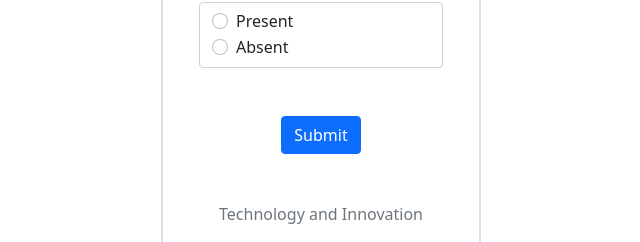
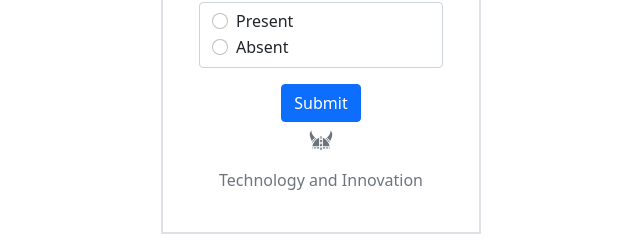
Before and after one commit to Rajkumar-Rajar/TechTalkMonitoring-React, a React (Create React App) app: page / in a window 1280 px wide. Shown: the part 568-810 px from the top of the page, without its empty margins (319-959 px from the left). Built offline with nearby package versions, Linux system fonts and the light colour scheme; no server answers.

Commit message:
add changes

```diff
--- a/src/components/AdminLogin.js
+++ b/src/components/AdminLogin.js
@@ -4,8 +4,9 @@ import bootstrap_style from './style';
 import { ToastContainer, toast } from 'react-toastify';
 import 'react-toastify/dist/ReactToastify.css';
 import { useNavigate } from 'react-router-dom';
-import { BsMoonStars} from "react-icons/bs";
-import { MdOutlineWbSunny} from "react-icons/md";
+import { BsMoonStars } from "react-icons/bs";
+import { MdOutlineWbSunny } from "react-icons/md";
+import { GiVikingHelmet } from "react-icons/gi";
 
 function AdminLogin() {
     const navigate = useNavigate();
@@ -166,12 +167,15 @@ function AdminLogin() {
                         Submit
                     </button>
                 </div>
-                        <p class="text-capitalized text-center text-secondary">Technology and Innovation</p>
+                <div className="">
+                    <p class="text-center text-secondary"><GiVikingHelmet className='fs-4' /></p>
+                    <p class="text-capitalized text-center text-secondary">Technology and Innovation</p>
+                </div>
 
                 <ToastContainer />
             </div>
         </div>
-    );
+    )
 }
 
 export default AdminLogin;
--- a/src/components/Form.js
+++ b/src/components/Form.js
@@ -2,8 +2,9 @@ import React, { useEffect, useState } from 'react';
 import { ToastContainer, toast } from 'react-toastify';
 import 'react-toastify/dist/ReactToastify.css';
 import FormData from './FormData';
-import { BsMoonStars} from "react-icons/bs";
-import { MdOutlineWbSunny} from "react-icons/md";
+import { BsMoonStars } from "react-icons/bs";
+import { MdOutlineWbSunny } from "react-icons/md";
+import { GiVikingHelmet } from "react-icons/gi";
 import { Link } from 'react-router-dom';
 function Form() {
     const [bg_color, setbg_color] = useState(true);
@@ -26,30 +27,31 @@ function Form() {
             .then((res) => (setData(res),
                 console.log(res)
             ))
-    },[])
+    }, [])
 
     // https://6502bc67a0f2c1f3faeac85b.mockapi.io/talk
 
     const apiCall = async () => {
         setsubmite_validation(true);
 
-        if (name && emp_id && status ) {
+        if (name && emp_id && status) {
 
 
             const chech_emp = await data.filter((item) =>
                 parseInt(item.emp_id) == parseInt(emp_id)
             )
 
-            if(chech_emp[0]){
+            if (chech_emp[0]) {
                 toast.error("already-registered",
-                 { autoClose: 1000,
+                    {
+                        autoClose: 1000,
                         onClose: () => {
                             window.location.reload();
                         },
                     })
 
             }
-            else{
+            else {
                 const post_data = {
                     method: 'POST',
 
@@ -57,7 +59,7 @@ function Form() {
                         name: name,
                         emp_id: emp_id,
                         status: status,
-                    reason: reason ?reason :"Network issue",
+                        reason: reason ? reason : "Network issue",
                     }),
 
                     headers: {
@@ -71,7 +73,7 @@ function Form() {
                         toast.success('submited', {
                             autoClose: 1000,
                             onClose: () =>
-                           ( window.location.reload() )
+                                (window.location.reload())
                         });
                     })
                     .catch((error) => {
@@ -106,7 +108,7 @@ function Form() {
                             id="flexSwitchCheckChecked"
                             onClick={() => {setbg_color(!bg_color) }}
                         /> */}
-                      {bg_color ?  <MdOutlineWbSunny  className='fs-4'  onClick={() => {setbg_color(!bg_color) }}/> : <BsMoonStars  className='text-light fs-4'  onClick={() => {setbg_color(!bg_color) }}/> }
+                        {bg_color ? <MdOutlineWbSunny className='fs-4' onClick={() => { setbg_color(!bg_color) }} /> : <BsMoonStars className='text-light fs-4' onClick={() => { setbg_color(!bg_color) }} />}
                     </div>
 
                     <div class="col-auto form-check form-switch d-flex justify-content-end my-3">
@@ -290,7 +292,7 @@ function Form() {
                     </div>
                 )}
 
-                <div className="d-flex justify-content-center my-5">
+                <div className="d-flex justify-content-center mt-3 mb-1">
                     <button
                         type="submit"
                         class="btn btn-primary"
@@ -300,8 +302,13 @@ function Form() {
                     >
                         Submit
                     </button>
+
                 </div>
+                <div className="">
+                    <p class="text-center text-secondary"><GiVikingHelmet className='fs-4' /></p>
                     <p class="text-capitalized text-center text-secondary">Technology and Innovation</p>
+                </div>
+
 
                 <ToastContainer />
             </div>
--- a/src/components/FormData.js
+++ b/src/components/FormData.js
@@ -48,15 +48,6 @@ function FormData() {
 
 
 
-
-    const email = () => {
-
-        alert("p")
-        const subject = "user data employee"
-        const body = data
-        window.location.href = `mailto:mtrsecondary@gmail.com?subject=${encodeURIComponent(subject)}&body=${encodeURIComponent(body)}`;
-    }
-
     const clear_data = () => {
 
         const ok = confirm("you want clear data")
@@ -70,6 +61,7 @@ function FormData() {
             }
 
             for (var i = 0; i < data.length; i++) {
+
                 fetch(`https://6502bc67a0f2c1f3faeac85b.mockapi.io/talk/${data[i].id}`, delete_data)
             }
             toast.success("deleted", {
@@ -162,7 +154,7 @@ function FormData() {
                         <ul class="text-capitalize ms-auto  navbar-nav mb-2 mb-lg-0 gap-2 gap-sm-0">
                             {!show &&
                                 <li class="nav-item">
-                                    <button onClick={() => { clear_data() }} className='btn px-4 me-3 btn-outline-danger text-capitalize'>
+                                    <button onClick={() => { clear_data() }} className='btn px-4 me-3 btn-outline-secondary text-capitalize'>
                                         clear data
                                     </button>
                                 </li>
@@ -207,7 +199,7 @@ function FormData() {
                             />}
                     </div>
                     <div className="col-sm-auto my-2 my-sm-0">
-                        <button className='btn btn-warning text-capitalize px-3' data-bs-toggle="collapse" data-bs-target="#collapseExample">unregistered</button>
+                        <button className='btn btn-secondary text-capitalize px-3' data-bs-toggle="collapse" data-bs-target="#collapseExample">unregistered</button>
                     </div>
 
                     <div className="ms-sm-auto col-sm-auto me-md-3">
@@ -407,8 +399,6 @@ function FormData() {
                 <ToastContainer />
             </div>
 
-            {/* <button onClick={() => { email() }}>email</button> */}
-
         </div>
     )
 }
```
Lines whose indentation alone changed are shown as unchanged.
